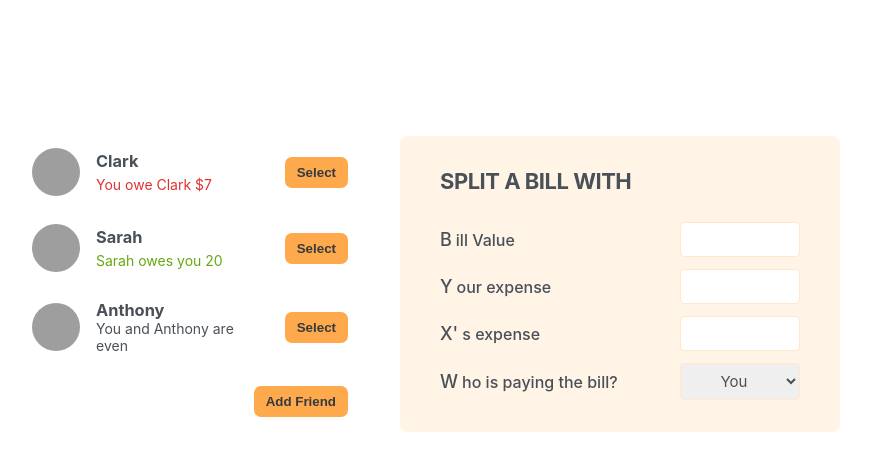
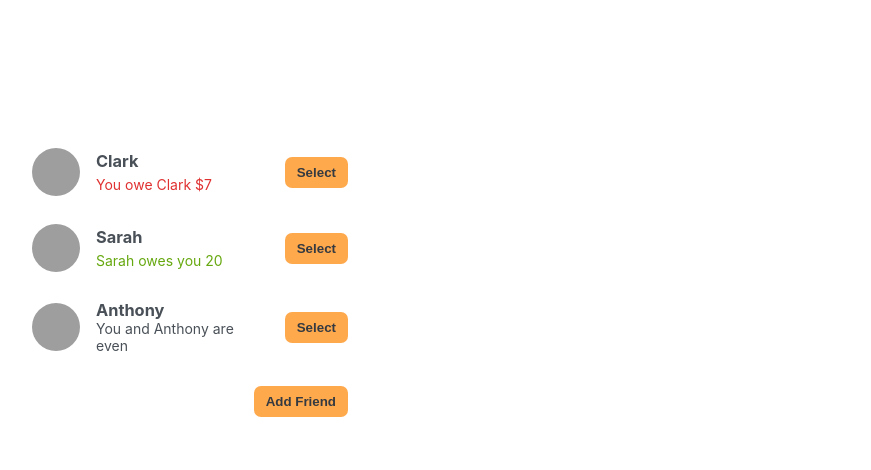
Before and after one commit to soolotus/goingOut, a React (Create React App) app: page / in a window 1280 px wide. Shown: the top 470 px of the page, without its empty margins (210-1081 px from the left). Built offline with nearby package versions, Linux system fonts and the light colour scheme; grey boxes are pictures that could not be loaded.

Commit message:
handleSelection

```diff
--- a/src/App.js
+++ b/src/App.js
@@ -31,6 +31,7 @@
 export default function App() {
   const [showAddFriend, setShowAddFriend] = useState(false);
   const [friends, setFriends] = useState(initialFriends);
+  const [selectedFriend, setSelectedFriend] = useState(null);
 
   function handleSubmit(friend) {
     setFriends((friends) => [...friends, friend]);
@@ -40,10 +41,20 @@
   function handleShowAddFriend() {
     setShowAddFriend((c) => !c);
   }
+
+  function handleSelection(friend) {
+    setSelectedFriend((cur) => (cur?.id === friend.id ? null : friend));
+    setShowAddFriend(false);
+  }
+
   return (
     <div className="app">
       <div className="sidebar">
-        <FriendsList friends={friends} />
+        <FriendsList
+          selectedFriend={selectedFriend}
+          friends={friends}
+          onSelection={handleSelection}
+        />
         {showAddFriend && (
           <FormAddFriend friends={friends} onSubmit={handleSubmit} />
         )}
@@ -51,22 +62,28 @@
           {showAddFriend ? "Close" : "Add Friend"}
         </Button>
       </div>
-      <FormSplitBill />
+      {selectedFriend && <FormSplitBill selectedFriend={selectedFriend} />}
     </div>
   );
 }
-function FriendsList({ friends }) {
+function FriendsList({ friends, onSelection, selectedFriend }) {
   return (
     <ul>
       {friends.map((friend) => (
-        <Friend friend={friend} key={friend.id} />
+        <Friend
+          selectedFriend={selectedFriend}
+          onSelection={onSelection}
+          friend={friend}
+          key={friend.id}
+        />
       ))}
     </ul>
   );
 }
-function Friend({ friend }) {
+function Friend({ friend, onSelection, selectedFriend }) {
+  const isSelected = selectedFriend?.id === friend.id;
   return (
-    <li>
+    <li className={isSelected ? "selected" : ""}>
       <img src={friend.image} alt={friend.name} />
       <h3>{friend.name}</h3>
       {friend.balance < 0 && (
@@ -81,7 +98,9 @@
         </p>
       )}
       {friend.balance === 0 && <p>You and {friend.name} are even</p>}
-      <Button>Select</Button>
+      <Button onClick={() => onSelection(friend)}>
+        {isSelected ? "Close" : "Select"}
+      </Button>
     </li>
   );
 }
@@ -89,6 +108,7 @@
 function FormAddFriend({ onSubmit }) {
   const [name, setName] = useState("");
   const [image, setImage] = useState("https://i.pravatar.cc/48");
+
   function handleAddFriend(e) {
     if (!name || !image) return;
     e.preventDefault();
@@ -123,20 +143,20 @@
   );
 }
 
-function FormSplitBill() {
+function FormSplitBill({ selectedFriend }) {
   return (
     <form className="form-split-bill">
-      <h2>SPLIT a bill with</h2>
+      <h2>SPLIT a bill with {selectedFriend.name} </h2>
       <label>Bill Value</label>
       <input type="text" />
       <label>Your expense</label>
       <input type="text" />
-      <label>X's expense</label>
-      <input type="text" />
+      <label>{selectedFriend.name}'s expense</label>
+      <input type="text" disabled />
       <label>Who is paying the bill?</label>
       <select>
         <option value="user">You</option>
-        <option value="friend">X</option>
+        <option value="friend">{selectedFriend.name}</option>
       </select>
     </form>
   );
```
